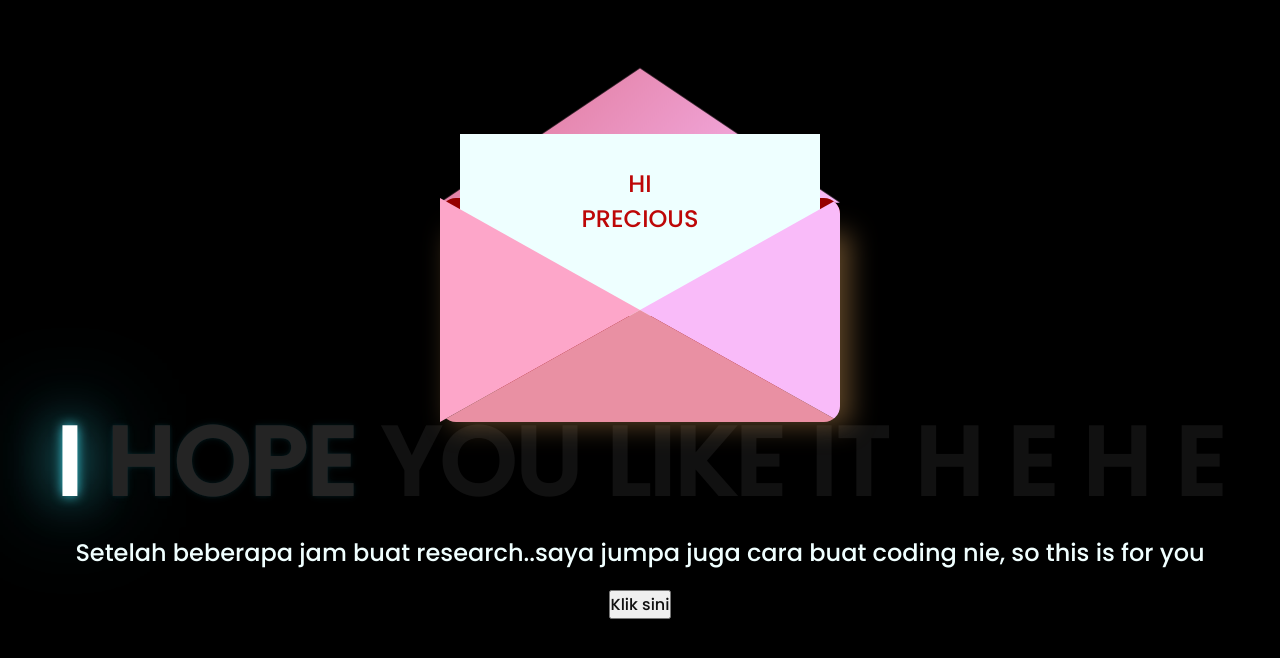
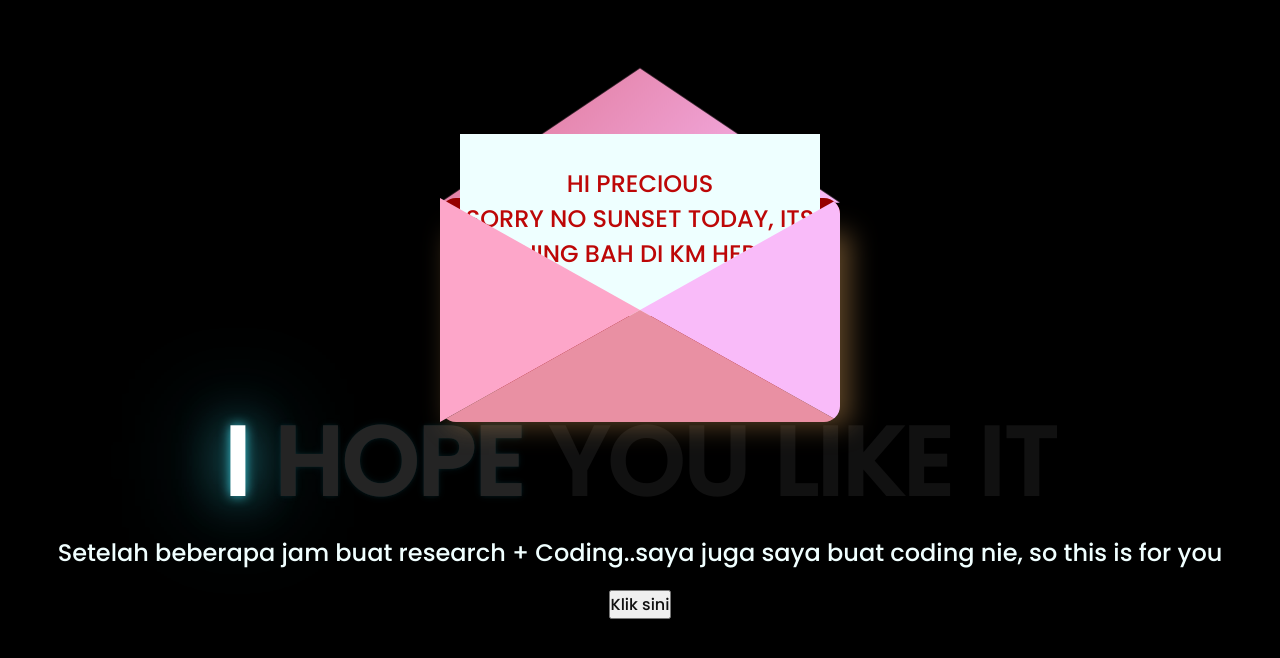
Before and after one commit to Loverry04/special-one, a plain HTML site: page index.html in a window 1280 px wide. Drawn offline with Linux system fonts and the light colour scheme.

Commit message:
Add files via upload

```diff
--- a/index.html
+++ b/index.html
@@ -10,8 +10,8 @@
     <img src="./heart.png" alt="">
     <div class="lettre">
         <div>
-            HI <br>
-            PRECIOUS <br>
+            HI PRECIOUS<br>
+            SORRY NO SUNSET TODAY, ITS RAINING BAH DI KM HERMM <br>
         </div>
     </div>
     <div class="front"></div>
@@ -37,14 +37,9 @@
         <span>YOU</span>
         <span>LIKE</span>
         <span>IT</span>
-        <span></span>
-        <span>H</span>
-        <span>E</span>
-        <span>H</span>
-        <span>E</span>
     </div>
     <div class="description">
-        <span>Setelah beberapa jam buat research..saya jumpa juga cara buat coding nie, so this is for you</span>
+        <span>Setelah beberapa jam buat research + Coding..saya juga saya buat coding nie, so this is for you</span>
     </div>
     <div class="button">
         <button>
```
